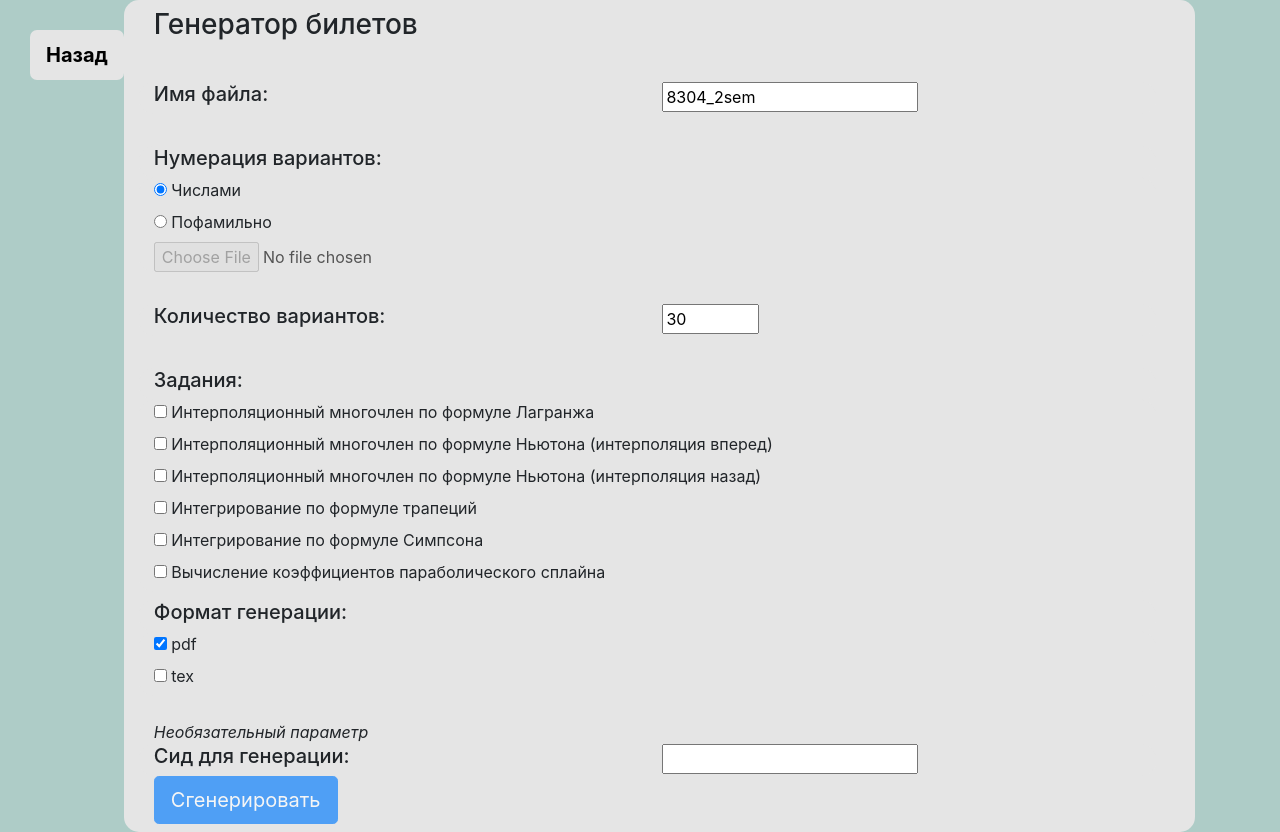
After one commit to moevm/mse_functions_interpolation_and_numerical_integration_tasks, a Django app: page /custom_variants/ in a window 1280 px wide. The commit adds this page. Run offline with Django 3.2, Linux system fonts and the light colour scheme; some libraries are stand-ins or nearby versions.

Commit message:
Add custom variants form

```diff
--- /dev/null
+++ b/InterpolationIntegrationGenerator/interpolation_integration_generator/forms/CustomVariantsForm.py
@@ -0,0 +1,70 @@
+from django import forms
+
+from .InterpolationForm import variants_type_choices, generation_format_choices
+
+task_choices = (
+    ('lagrange', 'Интерполяционный многочлен по формуле Лагранжа'),
+    ('newton_forward', 'Интерполяционный многочлен по формуле Ньютона (интерполяция вперед)'),
+    ('newton_backward', 'Интерполяционный многочлен по формуле Ньютона (интерполяция назад)'),
+    ('trapezoid', 'Интегрирование по формуле трапеций'),
+    ('simpson', 'Интегрирование по формуле Симпсона'),
+    ('parabolic_spline', 'Вычисление коэффициентов параболического сплайна')
+)
+
+
+class CustomVariantsForm(forms.Form):
+    filename = forms.CharField(
+        label='Имя файла:',
+        max_length=30,
+        initial='8304_2sem',
+    )
+
+    number_of_variants = forms.IntegerField(
+        label='Количество вариантов:',
+        min_value=1,
+        max_value=100,
+        initial=30,
+        required=False,
+    )
+
+    variants_type = forms.ChoiceField(
+        label='Нумерация вариантов:',
+        initial='digits',
+        choices=variants_type_choices,
+        widget=forms.RadioSelect,
+    )
+
+    file_with_surnames = forms.FileField(
+        required=False,
+    )
+
+    generation_format = forms.MultipleChoiceField(
+        label='Формат генерации:',
+        initial='pdf',
+        choices=generation_format_choices,
+        widget=forms.CheckboxSelectMultiple(),
+    )
+
+    tasks = forms.MultipleChoiceField(
+        label='Задания:',
+        choices=task_choices,
+        widget=forms.CheckboxSelectMultiple(),
+    )
+
+
+    seed = forms.IntegerField(
+        label='Сид для генерации:',
+        required=False,
+    )
+
+    def clean(self):
+        cleaned_data = super().clean()
+        if cleaned_data.get('generation_format') is None:
+            raise forms.ValidationError("Выберите формат генерации")
+
+        variants_types = ['digits', 'surnames']
+        variants_type = cleaned_data.get('variants_type')
+        if variants_type not in variants_types:
+            raise forms.ValidationError("Variants types must be digits or surnames.")
+        if variants_type == 'digits' and cleaned_data.get('number_of_variants') is None:
+            raise forms.ValidationError("Укажите количество вариантов")
--- a/InterpolationIntegrationGenerator/interpolation_integration_generator/static/interpolation_integration_generator/css/result_page.css
+++ b/InterpolationIntegrationGenerator/interpolation_integration_generator/static/interpolation_integration_generator/css/result_page.css
@@ -1,10 +1,16 @@
 body {
     background-color: #AECCC7;
+}
+
+.btn-toolbar{
+    justify-content: center;
+    margin-top: 20%;
 }
 
 .bigButton
 {
     background-color: #0062CC;
+    border: none;
     border-radius: 5px;
     color: white;
     padding: 15px 32px;
@@ -13,9 +19,13 @@ body {
     display: inline-block;
     font-size: 30px;
     color: white;
-    width: 250px;
+    width: auto;
     cursor: pointer;
-    margin-top: 20%;
+    margin-left: 10px
+}
+
+.bigButton:last-child{
+    margin-left: none;
 }
 
 .backButton
--- /dev/null
+++ b/InterpolationIntegrationGenerator/interpolation_integration_generator/templates/interpolation_integration_generator/custom_variants.html
@@ -0,0 +1,107 @@
+{% for error in form.non_field_errors %}
+    <div class="alert alert-danger">
+        <strong>{{ error|escape }}</strong>
+    </div>
+{% endfor %}
+{% load static %}
+
+<!DOCTYPE html>
+<html lang="en">
+<head>
+    <link rel="stylesheet" href="https://stackpath.bootstrapcdn.com/bootstrap/4.3.1/css/bootstrap.min.css"
+          integrity="sha384-ggOyR0iXCbMQv3Xipma34MD+dH/1fQ784/j6cY/iJTQUOhcWr7x9JvoRxT2MZw1T" crossorigin="anonymous">
+    <link rel="stylesheet" href="{% static 'interpolation_integration_generator/css/result_page.css' %}">
+    <meta charset="UTF-8">
+    <title>Result page</title>
+</head>
+<body>
+    <a href="/" class="backButton">Назад</a>
+<div class="container">
+    <div class="row">
+        <div class="col mr-4">
+            <form method="post" enctype="multipart/form-data" class="col mr-4">
+                {% csrf_token %}
+                <h3 class="mt-2">Генератор билетов</h3>
+                <br>
+                <div class="row mt-2">
+                    <div class="col">
+                        <h5>{{ form.filename.label }}</h5>
+                    </div>
+                    <div class="col">
+                        {{ form.filename }}
+                    </div>
+                </div>
+                <br>
+                <div class="row mt-2">
+                    <div class="col">
+                        <h5>{{ form.variants_type.label }}</h5>
+                    </div>
+                </div>
+                <div class="row">
+                    <div class="col">
+                        {% for choice in form.variants_type %}
+                            <div>
+                                {{ choice }}
+                            </div>
+                        {% endfor %}
+                        {{ form.file_with_surnames }}
+                    </div>
+                </div>
+                <br>
+                <div class="row mt-2">
+                    <div class="col">
+                        <h5>{{ form.number_of_variants.label }}</h5>
+                    </div>
+                    <div class="col">
+                        {{ form.number_of_variants }}
+                    </div>
+                </div>
+                <br>
+                <div class="row mt-2">
+                    <div class="col">
+                        <h5>{{ form.tasks.label }}</h5>
+                    </div>
+                </div>
+                <div class="row">
+                    <div class="col">
+                        {% for choice in form.tasks %}
+                            <div>
+                                {{ choice }}
+                            </div>
+                        {% endfor %}
+                    </div>
+                </div>
+                <div class="row mt-2">
+                    <div class="col">
+                        <h5>{{ form.generation_format.label }}</h5>
+                    </div>
+                </div>
+                <div class="row">
+                    <div class="col">
+                        {% for choice in form.generation_format %}
+                            <div>
+                                {{ choice }}
+                            </div>
+                        {% endfor %}
+                    </div>
+                </div>
+                <br>
+                <em>Необязательный параметр</em>
+                <div class="row">
+                    <div class="col">
+                        <h5>{{ form.seed.label }}</h5>
+                    </div>
+                    <div class="col">
+                        {{ form.seed }}
+                    </div>
+                </div>
+                <button type="submit" class="btn mb-2 btn-primary btn-lg active" role="button" aria-pressed="true"
+                        id="submit" disabled>Сгенерировать
+                </button>
+            </form>
+        </div>
+    </div>
+</div>
+</body>
+<script src="{% static 'interpolation_integration_generator/js/relation_between_file_field_and_variants.js' %}"></script>
+</html>
--- a/InterpolationIntegrationGenerator/interpolation_integration_generator/urls.py
+++ b/InterpolationIntegrationGenerator/interpolation_integration_generator/urls.py
@@ -1,12 +1,13 @@
 from django.urls import path
 
 from . import views
-from .views import integration, interpolation, index
+from .views import integration, interpolation, index, custom_variants
 
 urlpatterns = [
     path('', index, name='index'),
     path('interpolation/', interpolation, name='interpolation'),
     path('integration/', integration, name='integration'),
+    path('custom_variants/', custom_variants, name='custom_variants'),
     path('generate_interpolation/', views.generate_interpolation, name='generate_interpolation'),
     path('generate_integration/', views.generate_integration, name='generate_integration')
 ]
--- a/InterpolationIntegrationGenerator/interpolation_integration_generator/views.py
+++ b/InterpolationIntegrationGenerator/interpolation_integration_generator/views.py
@@ -12,7 +12,7 @@ from integration.main import run
 from interpolation.Tasks import Tasks
 from interpolation_integration_generator.forms.IntegrationForm import IntegrationForm
 from interpolation_integration_generator.forms.InterpolationForm import InterpolationForm
-
+from interpolation_integration_generator.forms.CustomVariantsForm import CustomVariantsForm
 
 @csrf_exempt
 def interpolation(request):
@@ -24,6 +24,13 @@ def interpolation(request):
 def integration(request):
     form = IntegrationForm()
     return render(request, 'interpolation_integration_generator/integration.html', context={'form': form})
+
+
+@csrf_exempt
+def custom_variants(request):
+    form = CustomVariantsForm()
+    return render(request, 'interpolation_integration_generator/custom_variants.html', context={'form': form})
+
 
 
 def index(request):
```
Also changed, not shown: InterpolationIntegrationGenerator/interpolation_integration_generator/templates/interpolation_integration_generator/index.html (+6 -2 lines).
